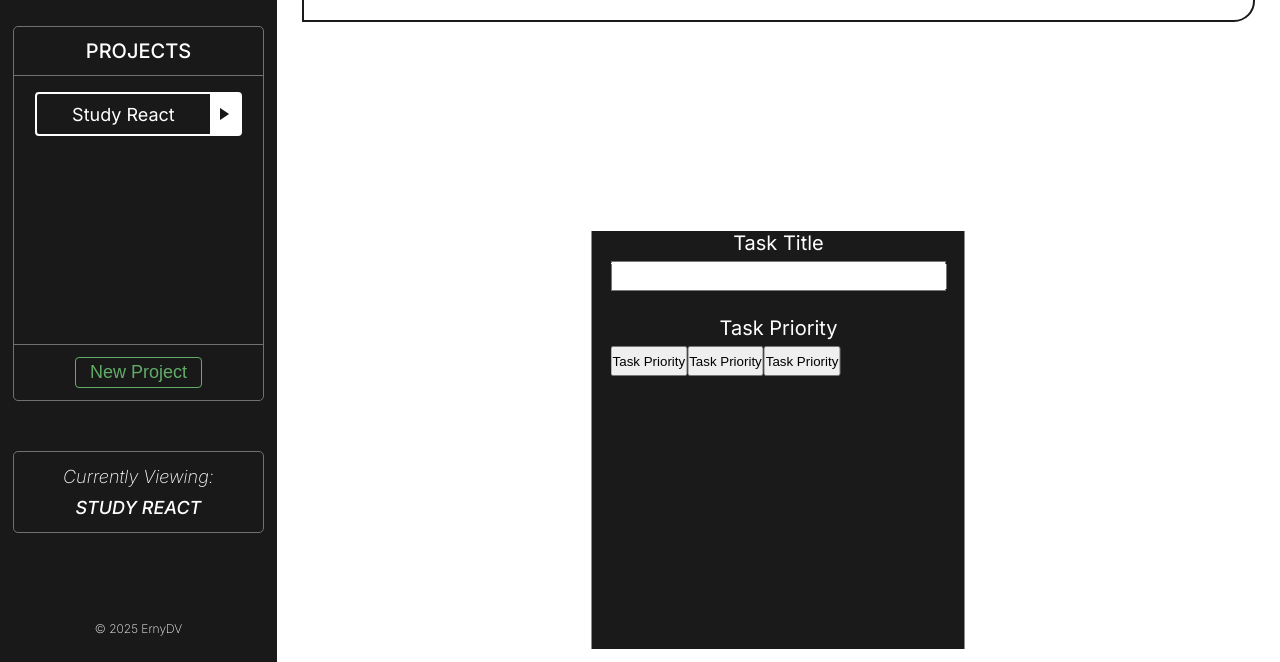
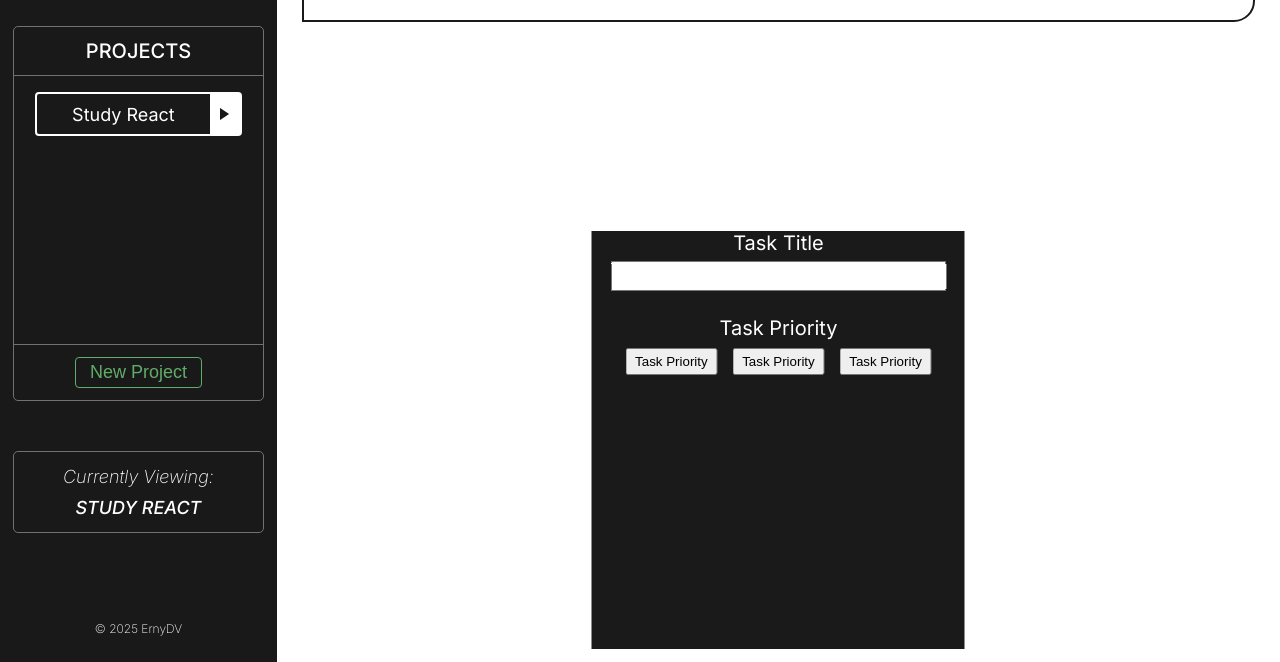
Before and after one commit to ErnestoDVL/todo-list, a website built with webpack: page src/index.html in a window 1280 px wide. Both pictures are taken after a click on the element 778 px from the left and 109 px from the top of the page. Shown: the part 138-800 px from the top of the page. Built offline with nearby package versions, Linux system fonts and the light colour scheme.

Commit message:
Add priority styles

```diff
--- a/src/modules/UI/taskAdd/newTask.js
+++ b/src/modules/UI/taskAdd/newTask.js
@@ -21,9 +21,9 @@ function displayTaskaddUI(container){
             parent: ['div', 'wrapper-priorities'],
 
             children: [
-                ['button', 'priority-high', 'Task Priority'],
-                ['button', 'priority-medium', 'Task Priority'],
-                ['button', 'priority-low', 'Task Priority'],
+                ['button', 'priority-high priority', 'Task Priority'],
+                ['button', 'priority-medium priority', 'Task Priority'],
+                ['button', 'priority-low priority', 'Task Priority'],
             ]
         }
     )
--- a/src/style/task.css
+++ b/src/style/task.css
@@ -17,10 +17,12 @@
 /* Priority Styles */
 
 .priority{
-
+    padding: 0.4rem 0.8rem;
 }
 .wrapper-priorities{
     display: flex;
+    align-items: center;
+    justify-content: space-evenly;
 }
 
 .priority-high{
```
